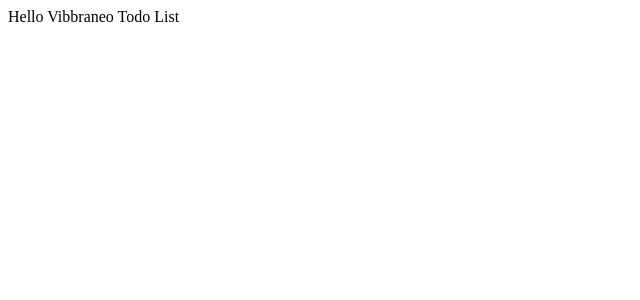
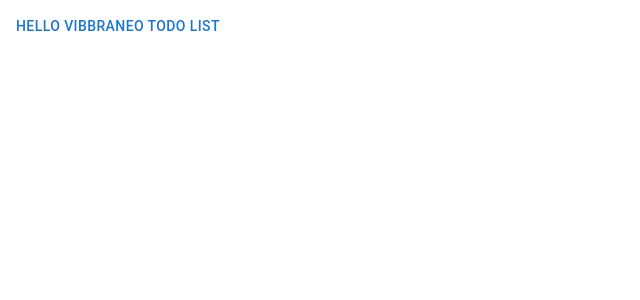
Before and after one commit to henriquecouto/vibbraneo-todo, a React (Vite) app: page / in a window 1280 px wide. Shown: the top 300 px of the page, without its empty margins (0-640 px from the left). Built offline with nearby package versions, Linux system fonts and the light colour scheme.

Commit message:
chore: add material ui to compose interfaces

```diff
--- a/src/App.tsx
+++ b/src/App.tsx
@@ -1,5 +1,6 @@
+import { Button } from "@mui/material";
 import { FunctionComponent } from "react";
 
 export const App: FunctionComponent = () => {
-  return <div>Hello Vibbraneo Todo List</div>;
+  return <Button>Hello Vibbraneo Todo List</Button>;
 };
--- a/tsconfig.json
+++ b/tsconfig.json
@@ -14,7 +14,10 @@
     "resolveJsonModule": true,
     "isolatedModules": true,
     "noEmit": true,
-    "jsx": "react-jsx"
+    "jsx": "react-jsx",
+    "paths": {
+      "@mui/styled-engine": ["./node_modules/@mui/styled-engine-sc"]
+    }
   },
   "include": ["src"],
   "references": [{ "path": "./tsconfig.node.json" }]
```
Also changed, not shown: package.json (+9 -1 lines), 1 other file (tests, documents, lock files or other folders).
